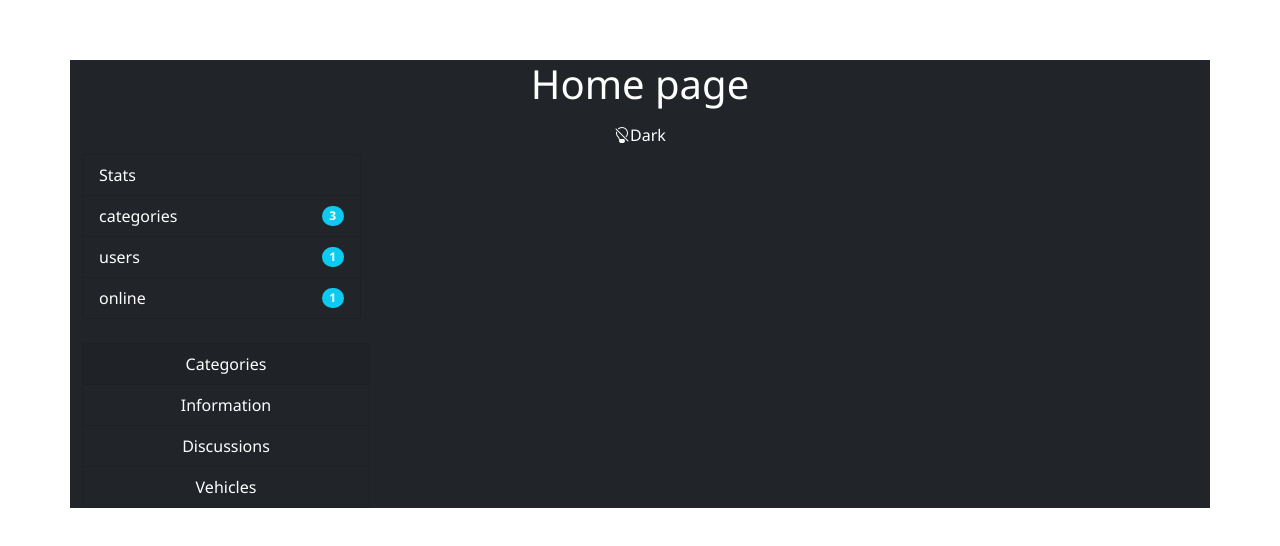
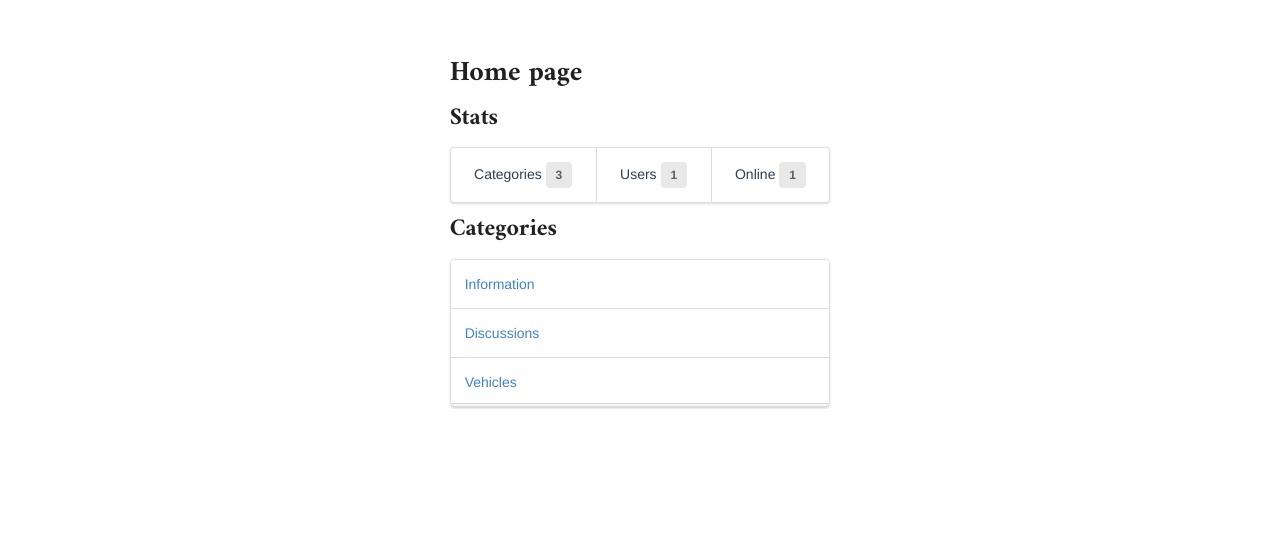
Before and after one commit to PresKhaled/vue-good-forum, a Vue app: page / in a window 1280 px wide. Shown: the top 546 px of the page. Built offline with nearby package versions, Linux system fonts and the light colour scheme.

Commit message:
General enhancements.
Replace Bootstrap with Semantic Ui.
Remove Dark theme.
Restyle pages and components with Semantic UI.

```diff
--- a/package.json
+++ b/package.json
@@ -9,6 +9,7 @@
   },
   "dependencies": {
     "core-js": "^3.6.5",
+    "semantic-ui-css": "^2.4.1",
     "vue": "^3.0.0",
     "vue-router": "^4.0.11"
   },
--- a/public/index.html
+++ b/public/index.html
@@ -6,12 +6,10 @@
     <meta name="viewport" content="width=device-width,initial-scale=1.0">
     <link rel="icon" href="<%= BASE_URL %>favicon.ico">
     <title><%= htmlWebpackPlugin.options.title %></title>
-    <link href="https://cdn.jsdelivr.net/npm/bootstrap@5.1.0/dist/css/bootstrap.min.css"
-      rel="stylesheet"
-      integrity="sha384-KyZXEAg3QhqLMpG8r+8fhAXLRk2vvoC2f3B09zVXn8CA5QIVfZOJ3BCsw2P0p/We"
-      crossorigin="anonymous"
-    >
-    <link rel="stylesheet" href="https://cdn.jsdelivr.net/npm/bootstrap-icons@1.5.0/font/bootstrap-icons.css">
+    <link rel="stylesheet" href="https://cdn.jsdelivr.net/npm/semantic-ui@2.4.2/dist/semantic.min.css">
+    <link rel="preconnect" href="https://fonts.googleapis.com">
+    <link rel="preconnect" href="https://fonts.gstatic.com" crossorigin>
+    <link href="https://fonts.googleapis.com/css2?family=Amiri:ital,wght@0,700;1,400&display=swap" rel="stylesheet">
   </head>
   <body>
     <noscript>
@@ -20,9 +18,7 @@
     <div id="app"></div>
     <!-- built files will be auto injected -->
 
-    <script src="https://cdn.jsdelivr.net/npm/bootstrap@5.1.0/dist/js/bootstrap.bundle.min.js"
-      integrity="sha384-U1DAWAznBHeqEIlVSCgzq+c9gqGAJn5c/t99JyeKa9xxaYpSvHU5awsuZVVFIhvj"
-      crossorigin="anonymous"
-    ></script>
+    <script src="https://code.jquery.com/jquery-3.6.0.min.js" integrity="sha256-/xUj+3OJU5yExlq6GSYGSHk7tPXikynS7ogEvDej/m4=" crossorigin="anonymous"></script>
+    <script src="https://cdn.jsdelivr.net/npm/semantic-ui@2.4.2/dist/semantic.min.js"></script>
   </body>
 </html>
--- a/src/components/PublicationCommentAdd.vue
+++ b/src/components/PublicationCommentAdd.vue
@@ -1,11 +1,14 @@
 <template>
-  <div>
-    <form @submit.prevent="newComment">
-      <div class="mb-3">
-        <label for="exampleFormControlTextarea1" class="form-label">Add comment</label>
-        <textarea v-model="content" class="form-control" id="exampleFormControlTextarea1" rows="3"></textarea>
+  <div class="left aligned">
+    <form id="form-new-comment" @submit.prevent="newComment">
+      <div class="ui form">
+        <div class="field">
+          <label>Add comment</label>
+          <textarea v-model="content" rows="2"></textarea>
+        </div>
       </div>
-      <button class="btn btn-light">Add</button>
+      <br />
+      <button class="ui button green">Add</button>
     </form>
   </div>
 </template>
@@ -25,6 +28,9 @@ export default {
         userId: 2,
         content: this.content
       })
+
+      // this.content = ''
+      document.getElementById('form-new-comment').reset()
     }
   }
 }
--- a/src/components/PublicationComments.vue
+++ b/src/components/PublicationComments.vue
@@ -1,16 +1,12 @@
 <template>
   <div>
-    <div v-for="comment in comments" :key="comment.id" class="card">
-      <div class="card-header">
-        {{ getUserBy(comment.userId).name }}
-      </div>
-      <div class="card-body">
-        <p class="card-text">{{ comment.content }}</p>
-      </div>
+    <h2 class="ui header right aligned">التعليقات</h2>
+    <div v-for="comment in comments" :key="comment.id" class="ui segment">
+      <h4 class="ui header teal">{{ getUserBy(comment.userId).name }}</h4>
+      <p>{{ comment.content }}</p>
     </div>
-    <div>
-      <PublicationCommentAdd @newComment="insertComment" />
-    </div>
+
+    <PublicationCommentAdd @newComment="insertComment" />
   </div>
 </template>
 
@@ -33,7 +29,7 @@ export default {
     }
   },
   methods: {
-    // Insert a new comment in comments in the memory.
+    // Insert a new comment in 'this.comments' in the memory.
     insertComment (customEventData) {
       const newComment = {
         ...customEventData,
@@ -41,8 +37,6 @@ export default {
       }
 
       this.comments.push(newComment)
-
-      console.log(this.comments)
     }
   }
 }
--- a/src/data2.json
+++ b/src/data2.json
@@ -30,7 +30,7 @@
         {
             "id": "gskgnbmsdlkhgj",
             "categoryId": 13545415,
-            "name": "Informations Technology...",
+            "name": "Informations Technology",
             "description": "Some texts..",
             "seo": "information-technology"
         },
@@ -40,13 +40,6 @@
             "name": "Computer Science",
             "description": "Some texts..",
             "seo": "computer-science"
-        },
-        {
-            "id": "tsfrtgfsq52510",
-            "categoryId": 13545415,
-            "name": "New cars 2021",
-            "description": "Some texts..",
-            "seo": "new-cars"
         }
     ],
     "publications": [
--- a/src/pages/Category.vue
+++ b/src/pages/Category.vue
@@ -1,13 +1,40 @@
 <template>
-  <div>
-    <AppThemeSwitcher />
+  <div class="ui grid center aligned">
+    <div class="five wide column">
+    <h1 class="ui header left aligned">{{ categoryDetails.name }}</h1>
+      <div class="row">
+        <div class="ui stacked segments">
+          <div
+            v-for="subject in subjects"
+            :key="subject.id"
+            class="ui segment left aligned"
+          >
+            <p><router-link :to="{ name: 'SubjectShow', params: { subject: subject.seo }}">{{ subject.name }}</router-link></p>
+            <p>{{ subject.description }}</p>
+          </div>
+        </div>
+      </div>
+    </div>
   </div>
 </template>
 
 <script>
+import data from '@/data2.json'
+
 export default {
+  props: {
+    category: { type: String, required: true }
+  },
   data () {
     return {}
+  },
+  computed: {
+    categoryDetails: function () {
+      return data.categories.find((category) => category.seo === this.category)
+    },
+    subjects: function () {
+      return data.subjects.filter((subject) => subject.categoryId === this.categoryDetails.id)
+    }
   }
 }
 </script>
--- a/src/pages/CategorySubjectShow.vue
+++ b/src/pages/CategorySubjectShow.vue
@@ -1,11 +1,17 @@
 <template>
-  <div class="container">
-    <AppThemeSwitcher />
-    <div v-for="publication in publications" :key="publication.id" class="card bg-white mb-3" style="max-width: 18rem;">
-      <div class="card-header">{{ getUserBy(publication.userId).name }}</div>
-      <div class="card-body">
-        <h5 class="card-title"><router-link :to="{name: 'PublicationShow', params: {category: category, subject: subject, publicationId: publication.id}}">{{ publication.title }}</router-link></h5>
-        <p class="card-text">{{ publication.description }}</p>
+  <div class="ui grid center aligned">
+    <div class="five wide column">
+      <h1 class="ui header left aligned">{{ subjectDetails.name }} publications</h1>
+      <div class="ui cards publications">
+        <div v-for="publication in publications" :key="publication.id" class="card">
+          <div class="content">
+            <div class="header"><router-link :to="{name: 'PublicationShow', params: {category: category, subject: subject, publicationId: publication.id}}">{{ publication.title }}</router-link></div>
+            <div class="meta">{{ getUserBy(publication.userId).name }}</div>
+            <div class="description">
+              {{ publication.description }}
+            </div>
+          </div>
+        </div>
       </div>
     </div>
   </div>
@@ -29,11 +35,16 @@ export default {
   computed: {
     publications: function () {
       return data.publicationsInfo.filter((item) => item.subjectSeo === this.subject)
+    },
+    subjectDetails: function () {
+      return data.subjects.find((subject) => subject.seo === this.subject)
     }
   }
 }
 </script>
 
 <style scoped>
-
+  .publications, a {
+    font-family: 'Amiri', serif !important;
+  }
 </style>
--- a/src/pages/CategorySubjects.vue
+++ /dev/null
@@ -1,17 +0,0 @@
-<template>
-  <div>
-    <AppThemeSwitcher />
-  </div>
-</template>
-
-<script>
-export default {
-  data () {
-    return {}
-  }
-}
-</script>
-
-<style scoped>
-
-</style>
--- a/src/pages/Home.vue
+++ b/src/pages/Home.vue
@@ -1,38 +1,35 @@
 <template>
-  <div class="container align-left" :class="{ 'text-white bg-dark': dark }" >
-    <h1>Home page</h1>
-    <AppThemeSwitcher @switchThemeEvent="themeMode" />
-    <div class="stats w-25">
-      <ul class="list-group">
-        <li class="list-group-item d-flex justify-content-between align-items-center" :class="{'text-white bg-dark': dark}">
-          Stats
-        </li>
-        <li
-          v-for="(value, key) in stats"
-          :key="key"
-          class="list-group-item d-flex justify-content-between align-items-center"
-          :class="{'text-white bg-dark': dark}"
-        >
-          {{ key }}
-          <span class="badge bg-info rounded-pill">{{ value }}</span>
-        </li>
-      </ul>
-    </div>
-    <br>
-    <div class="categories">
-      <div class="card" :class="{'text-white bg-dark': dark}" style="width: 18rem;">
-        <div class="card-header">
-          Categories
+  <div class="ui grid center aligned">
+    <div class="five wide column">
+      <h1 class="ui header left aligned">Home page</h1>
+
+      <div class="row">
+        <h2 class="ui header left aligned">Stats</h2>
+        <div class="ui horizontal segments">
+          <div
+            v-for="(value, key) in stats"
+            :key="key"
+            class="ui segment"
+          >
+            <p class="capitalize">{{ key }} <span class="ui label">{{ value }}</span></p>
+          </div>
         </div>
-        <ul class="list-group list-group-flush">
-          <li v-for="category in categories"
-            :key="category.id"
-            class="list-group-item"
-            :class="{'text-white bg-dark': dark}"
-          >{{ category.name }}</li>
-        </ul>
+      </div>
+
+      <div class="row">
+          <h2 class="ui header left aligned">Categories</h2>
+          <div class="ui stacked segments">
+            <div
+              v-for="category in categories"
+              :key="category.id"
+              class="ui segment left aligned"
+            >
+              <p><router-link :to="{ name: 'Category', params: { category: category.seo } }">{{ category.name }}</router-link></p>
+            </div>
+          </div>
       </div>
     </div>
+
   </div>
 </template>
 
@@ -43,20 +40,14 @@ export default {
   data () {
     return {
       categories: data.categories,
-      stats: data.stats,
-      dark: { type: Boolean, default: false }
-    }
-  },
-  methods: {
-    themeMode (switchThemeEventData) {
-      this.dark = switchThemeEventData
+      stats: data.stats
     }
   }
 }
 </script>
 
 <style scoped>
-  div.container {
-    font-family:'Segoe UI', Tahoma, sans-serif
+  .capitalize {
+    text-transform: capitalize;
   }
 </style>
--- a/src/pages/PublicationShow.vue
+++ b/src/pages/PublicationShow.vue
@@ -1,11 +1,11 @@
 <template>
-  <div class="container">
-    <AppThemeSwitcher />
-    <div>
-      <h1>{{ publication.title }}</h1>
-      <p>{{ publication.content }}</p>
-    </div>
-    <div>
+  <div class="ui grid center aligned">
+    <div class="five wide column publications">
+      <h1 class="ui header right aligned">{{ publication.title }}</h1>
+      <div class="ui tall stacked segment">
+        <p>{{ publication.content }}</p>
+      </div>
+
       <PublicationComments :rawComments="comments" />
     </div>
   </div>
@@ -41,6 +41,8 @@ export default {
 }
 </script>
 
-<style scoped>
-
+<style>
+  .publications, h1, h2 {
+    font-family: 'Amiri', serif !important;
+  }
 </style>
--- a/src/router/index.js
+++ b/src/router/index.js
@@ -3,7 +3,6 @@ import Start from '@/pages/Start'
 import Home from '@/pages/Home'
 import Categories from '@/pages/Categories'
 import Category from '@/pages/Category'
-import CategorySubjects from '@/pages/CategorySubjects'
 import CategorySubjectShow from '@/pages/CategorySubjectShow'
 import PublicationShow from '@/pages/PublicationShow'
 import NotFound from '@/pages/NotFound'
@@ -29,12 +28,6 @@ const routes = [
     path: '/categories/:category',
     name: 'Category',
     component: Category,
-    props: true
-  },
-  {
-    path: '/categories/:category/subjects',
-    name: 'CategorySubjects',
-    component: CategorySubjects,
     props: true
   },
   {
```
Also changed, not shown: 1 other file (tests, documents, lock files or other folders).
